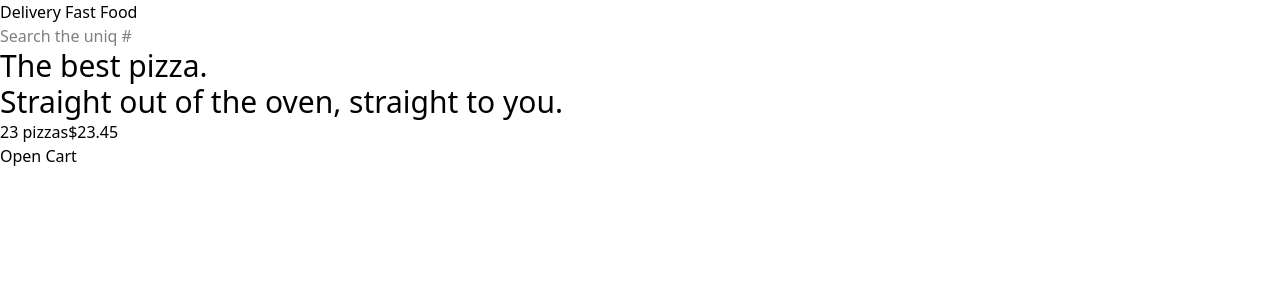
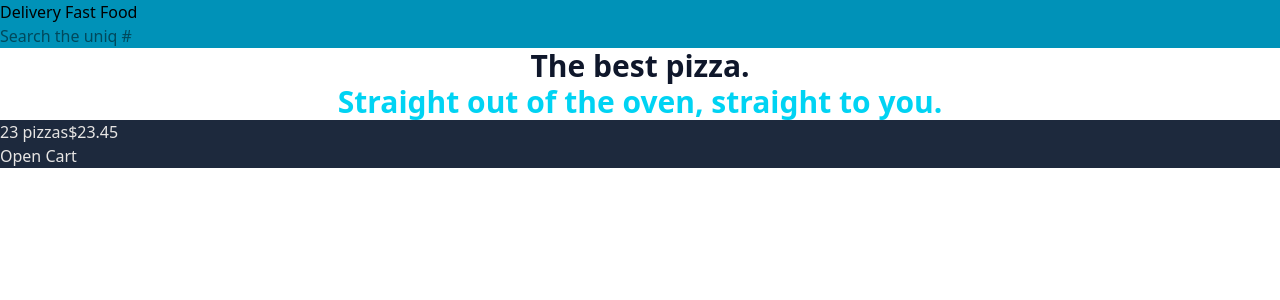
Before and after one commit to alirezaghnz/pizzadelivery, a React (Vite) app: page / in a window 1280 px wide. Shown: the top 300 px of the page. Built offline with nearby package versions, Linux system fonts and the light colour scheme.

Commit message:
add some style in homepage and cartoverview

```diff
--- a/package.json
+++ b/package.json
@@ -25,6 +25,8 @@
     "eslint-plugin-react-hooks": "^5.2.0",
     "eslint-plugin-react-refresh": "^0.4.20",
     "globals": "^16.3.0",
+    "prettier": "^3.6.2",
+    "prettier-plugin-tailwindcss": "^0.6.14",
     "vite": "^7.0.4",
     "vite-plugin-eslint": "^1.8.1"
   }
--- a/src/features/cart/CartOverview.jsx
+++ b/src/features/cart/CartOverview.jsx
@@ -2,7 +2,7 @@ import { Link } from "react-router-dom";
 
 function CartOverview() {
   return (
-    <div>
+    <div className="bg-slate-800 text-stone-200">
       <p>
         <span>23 pizzas</span>
         <span>$23.45</span>
--- a/src/ui/Header.jsx
+++ b/src/ui/Header.jsx
@@ -3,9 +3,9 @@ import SearchOrder from "../features/order/SearchOrder";
 
 export default function Header() {
   return (
-    <div>
+    <header className="bg-cyan-600">
       <Link to="/">Delivery Fast Food</Link>
       <SearchOrder />
-    </div>
+    </header>
   );
 }
--- a/src/ui/Home.jsx
+++ b/src/ui/Home.jsx
@@ -1,10 +1,12 @@
 function Home() {
   return (
     <div>
-      <h1 className="text-3xl">
+      <h1 className="font-bold text-3xl text-center text-slate-900 ">
         The best pizza.
         <br />
-        Straight out of the oven, straight to you.
+        <span className="text-cyan-400">
+          Straight out of the oven, straight to you.
+        </span>
       </h1>
     </div>
   );
```
Also changed, not shown: 1 other file (tests, documents, lock files or other folders).
